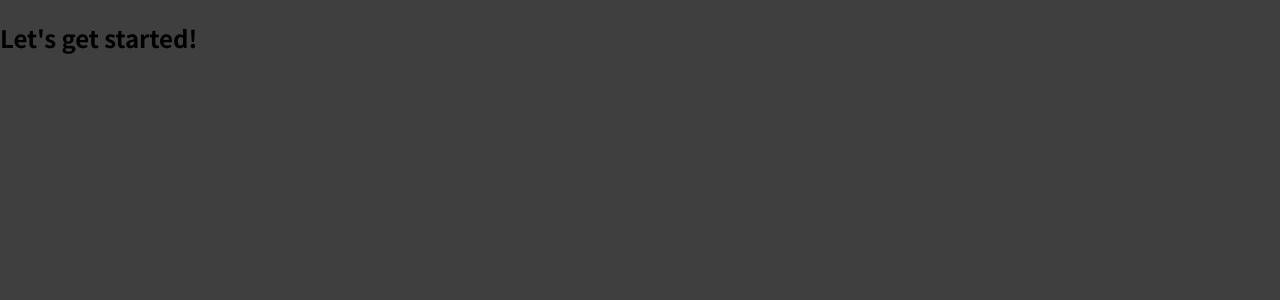
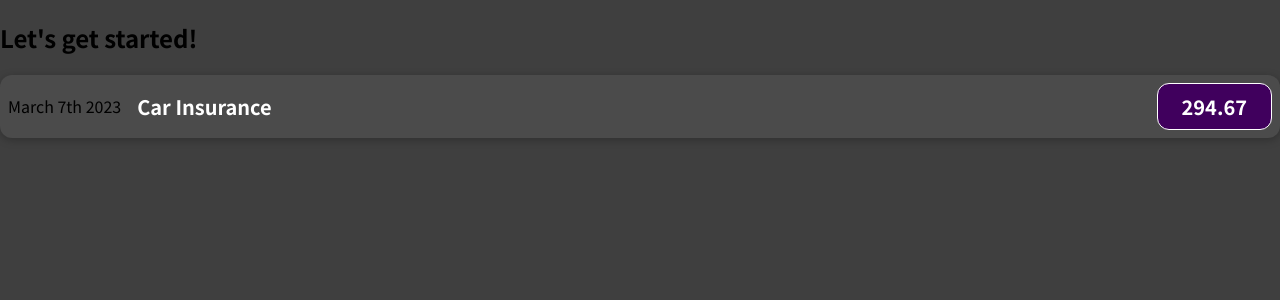
Before and after one commit to chilavertina/react-academind-project, a JavaScript app: page / in a window 1280 px wide. Shown: the top 300 px of the page. Built offline with nearby package versions, Linux system fonts and the light colour scheme.

Commit message:
kreiranje nove komponente

```diff
--- a/src/App.js
+++ b/src/App.js
@@ -1,7 +1,10 @@
+import ExpenseItem from "./components/ExpenseItem";
+
 function App() {
   return (
     <div>
       <h2>Let's get started!</h2>
+      <ExpenseItem></ExpenseItem>
     </div>
   );
 }
--- /dev/null
+++ b/src/components/ExpenseItem.css
@@ -0,0 +1,56 @@
+.expense-item {
+  display: flex;
+  justify-content: space-between;
+  align-items: center;
+  box-shadow: 0 2px 8px rgba(0, 0, 0, 0.25);
+  padding: 0.5rem;
+  margin: 1rem 0;
+  border-radius: 12px;
+  background-color: #4b4b4b;
+}
+
+.expense-item__description {
+  display: flex;
+  flex-direction: column;
+  gap: 1rem;
+  align-items: flex-end;
+  flex-flow: column-reverse;
+  justify-content: flex-start;
+  flex: 1;
+}
+
+.expense-item h2 {
+  color: #3a3a3a;
+  font-size: 1rem;
+  flex: 1;
+  margin: 0 1rem;
+  color: white;
+}
+
+.expense-item__price {
+  font-size: 1rem;
+  font-weight: bold;
+  color: white;
+  background-color: #40005d;
+  border: 1px solid white;
+  padding: 0.5rem;
+  border-radius: 12px;
+}
+
+@media (min-width: 580px) {
+  .expense-item__description {
+    flex-direction: row;
+    align-items: center;
+    justify-content: flex-start;
+    flex: 1;
+  }
+
+  .expense-item__description h2 {
+    font-size: 1.25rem;
+  }
+
+  .expense-item__price {
+    font-size: 1.25rem;
+    padding: 0.5rem 1.5rem;
+  }
+}
--- /dev/null
+++ b/src/components/ExpenseItem.js
@@ -0,0 +1,15 @@
+import "./ExpenseItem.css";
+
+function ExpenseItem() {
+  return (
+    <div className="expense-item">
+      <div>March 7th 2023</div>
+      <div className="expense-item__description">
+        <h2>Car Insurance</h2>
+        <div className="expense-item__price">294.67</div>
+      </div>
+    </div>
+  );
+}
+
+export default ExpenseItem;
```
